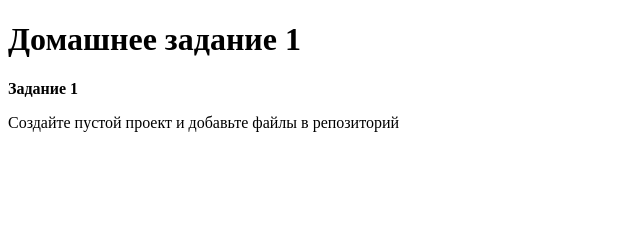
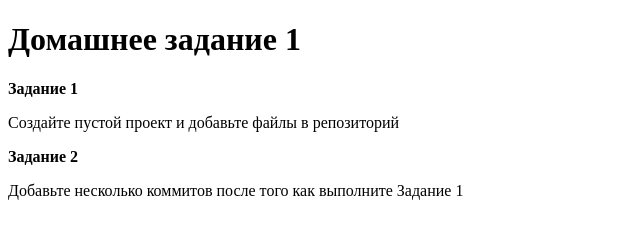
Before and after one commit to sg113/homework1, a plain HTML site: page index.html in a window 1280 px wide. Shown: the whole page, without its empty margins (0-640 px from the left). Drawn offline with Linux system fonts and the light colour scheme.

Commit message:
Add task2 description

```diff
--- a/index.html
+++ b/index.html
@@ -9,5 +9,7 @@
     <h1>Домашнее задание 1</h1>
     <p><strong>Задание 1</strong></p>
     <p>Создайте пустой проект и добавьте файлы в репозиторий</p>
+    <p><strong>Задание 2</strong></p>
+    <p>Добавьте несколько коммитов после того как выполните Задание 1</p>
 </body>
 </html>
```
